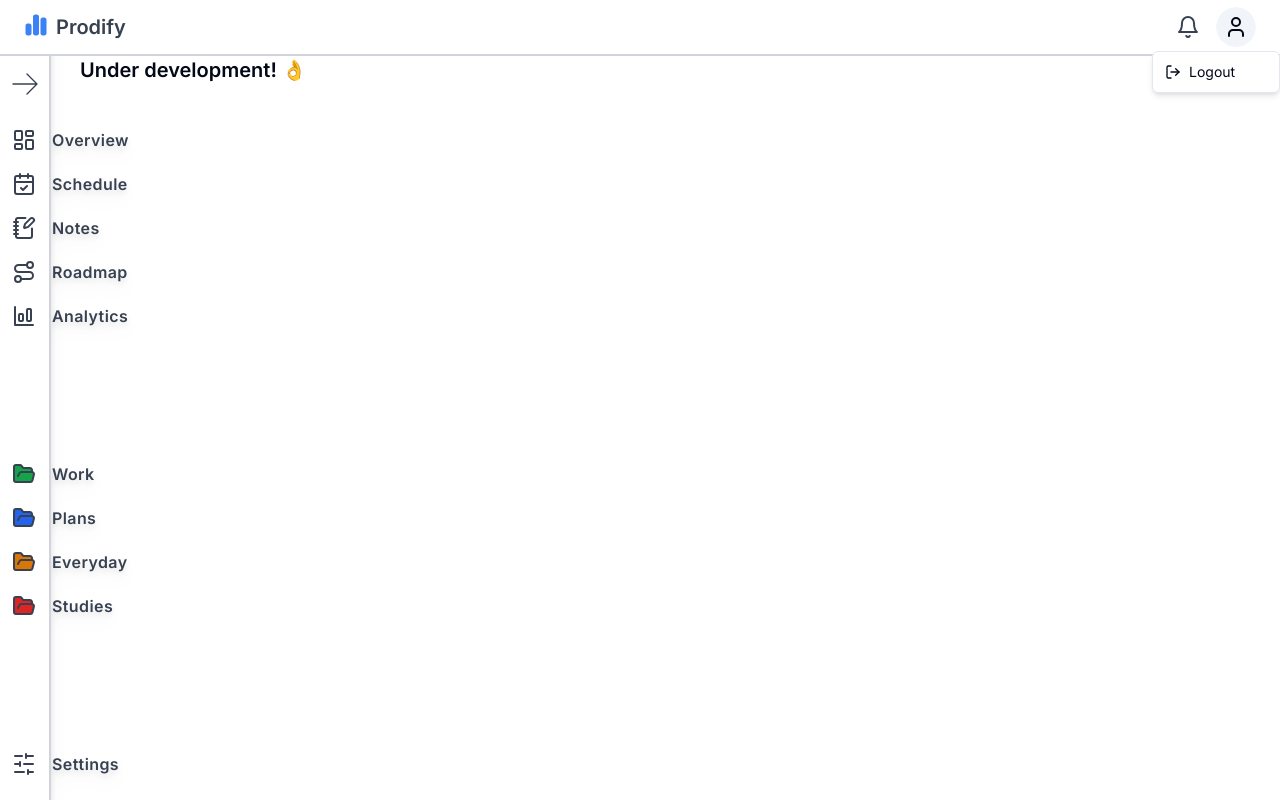
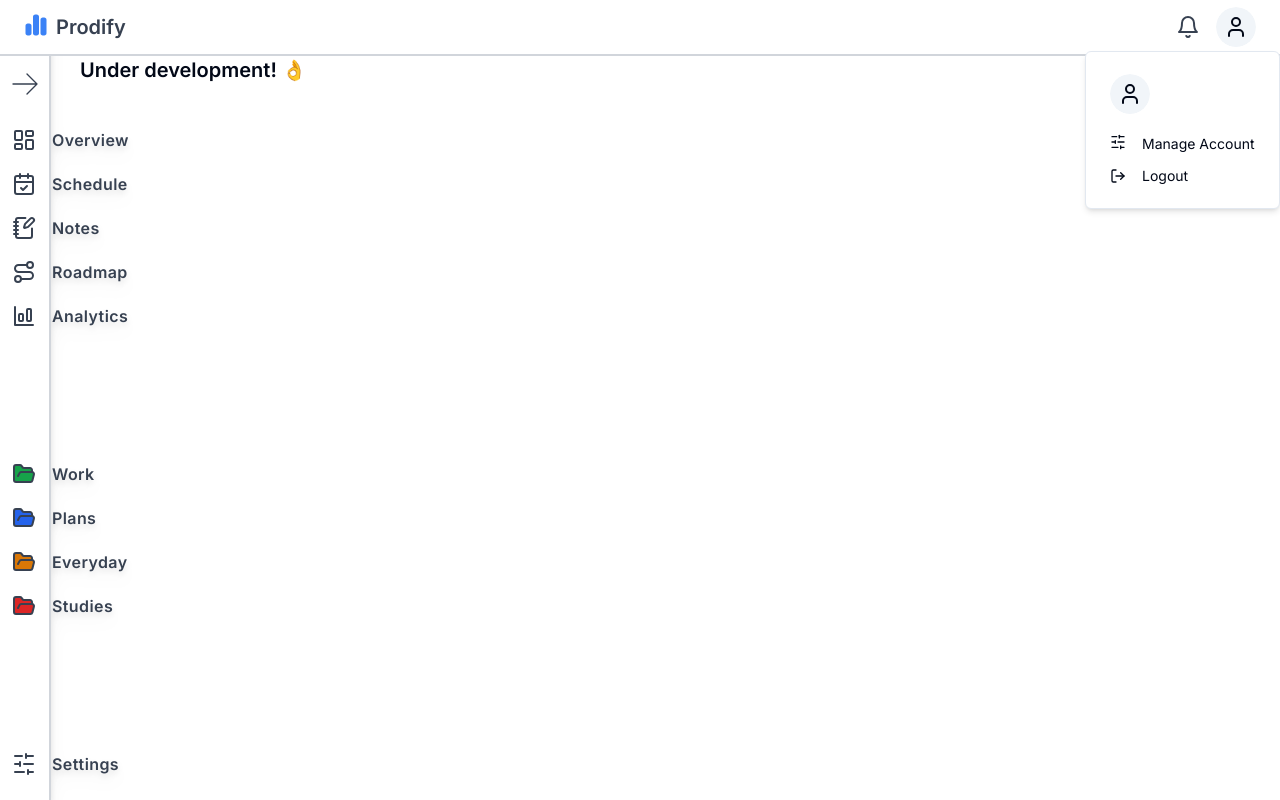
Before and after one commit to Sellucas/prodify, a Next.js app: page /dashboard/analytics in a window 1280 px wide. Both pictures are taken after a click on the button 1236 px from the left and 27 px from the top of the page. Built offline with nearby package versions, Linux system fonts and the light colour scheme; no server answers.

Commit message:
feat: update user details ui

```diff
--- a/components/dashboard/logout-button.tsx
+++ b/components/dashboard/logout-button.tsx
@@ -20,7 +20,7 @@ export const LogoutButton = ({ children }: LogoutButtonProps) => {
   };
 
   return (
-    <span onClick={handleLogout} className="cursor-pointer">
+    <span onClick={handleLogout}>
       {children}
     </span>
   );
--- a/components/dashboard/user-details.tsx
+++ b/components/dashboard/user-details.tsx
@@ -1,6 +1,6 @@
 "use client";
 
-import { LogOut, User } from "lucide-react";
+import { LogOut, SlidersHorizontal, User } from "lucide-react";
 
 import useCurrentUser from "@/hooks/use-current-user";
 import { Avatar, AvatarFallback, AvatarImage } from "@/components/ui/avatar";
@@ -8,9 +8,11 @@ import {
   DropdownMenu,
   DropdownMenuContent,
   DropdownMenuItem,
+  DropdownMenuLabel,
   DropdownMenuTrigger,
 } from "@/components/ui/dropdown-menu";
 import { LogoutButton } from "@/components/dashboard/logout-button";
+import Link from "next/link";
 
 export const UserDetails = () => {
   const user = useCurrentUser();
@@ -25,9 +27,27 @@ export const UserDetails = () => {
           </AvatarFallback>
         </Avatar>
       </DropdownMenuTrigger>
-      <DropdownMenuContent>
+      <DropdownMenuContent className="p-4">
+        <DropdownMenuLabel className="flex gap-2 mb-2">
+          <Avatar>
+            <AvatarImage src={user?.image_url || ""} alt="user" />
+            <AvatarFallback>
+              <User />
+            </AvatarFallback>
+          </Avatar>
+          <div>
+            <h2 className="text-lg font-medium">{user?.display_name}</h2>
+            <p className="text-xs font-light">{user?.email}</p>
+          </div>
+        </DropdownMenuLabel>
+        <DropdownMenuItem>
+          <Link href={"/dashboard/settings"} className="flex gap-2">
+            <SlidersHorizontal className="h-4 w-4 mr-2" />
+            Manage Account
+          </Link>
+        </DropdownMenuItem>
         <LogoutButton>
-          <DropdownMenuItem>
+          <DropdownMenuItem className="cursor-pointer flex gap-2">
             <LogOut className="h-4 w-4 mr-2" />
             Logout
           </DropdownMenuItem>
```
